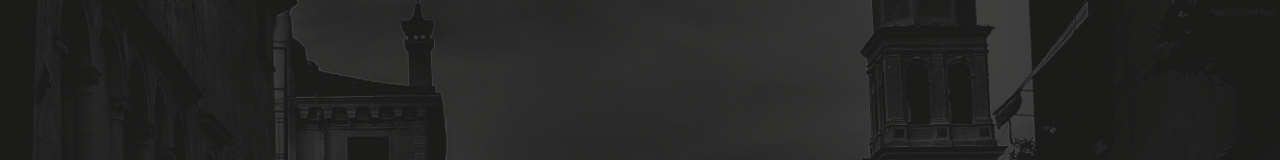
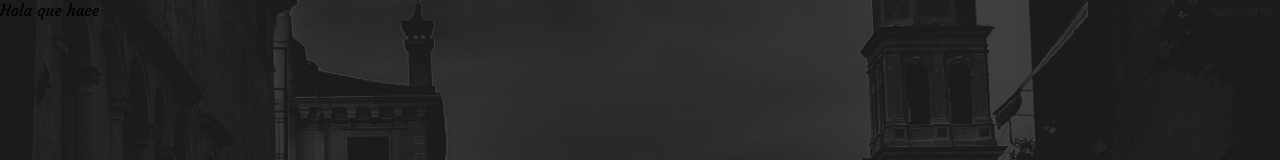
Before and after one commit to Icemberth/appWV, a React (Create React App) app in the folder client/: page / in a window 1280 px wide. Shown: the top 160 px of the page. Built offline with nearby package versions, Linux system fonts and the light colour scheme.

Commit message:
Adding text

```diff
--- a/client/src/App/home/Home.js
+++ b/client/src/App/home/Home.js
@@ -6,7 +6,7 @@ class Home extends Component {
   render() {
     return (
       <div className="wrapper">
-
+        Hola que hace
       </div>
     );
   }
```
